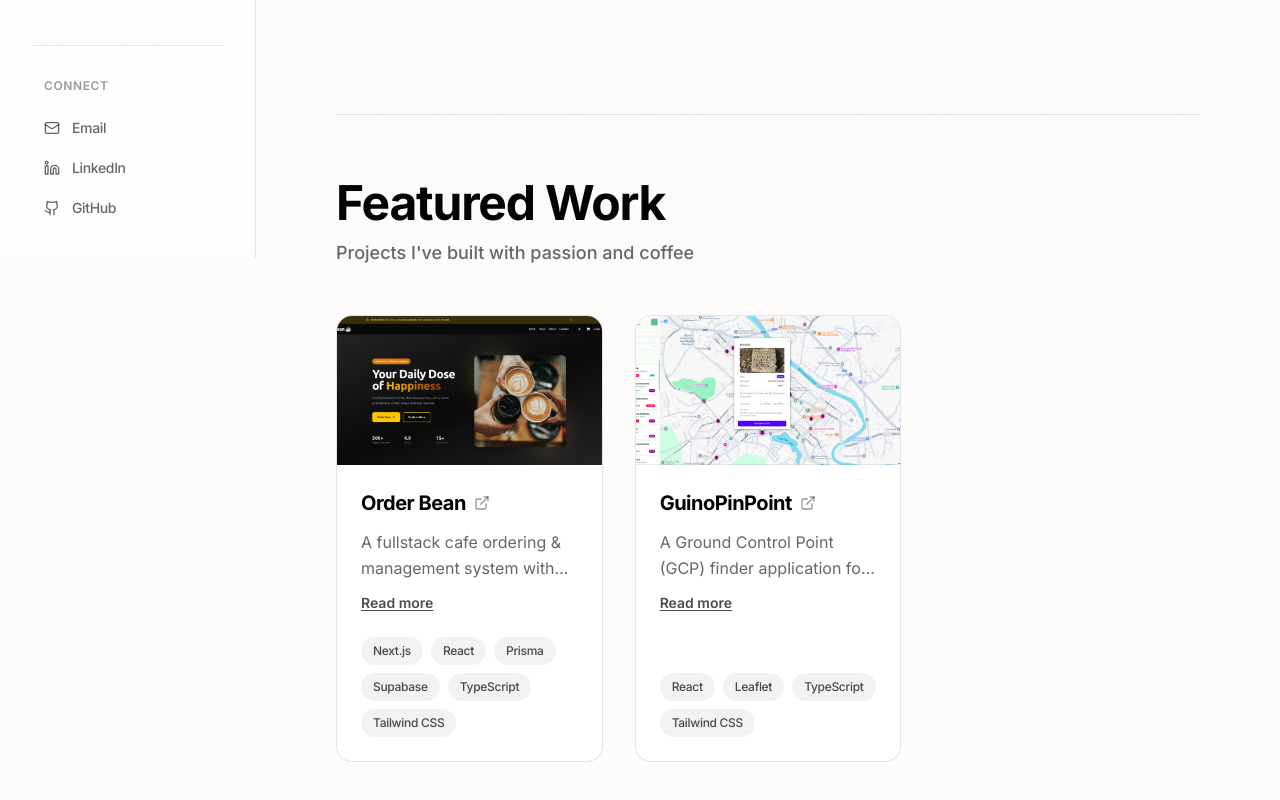
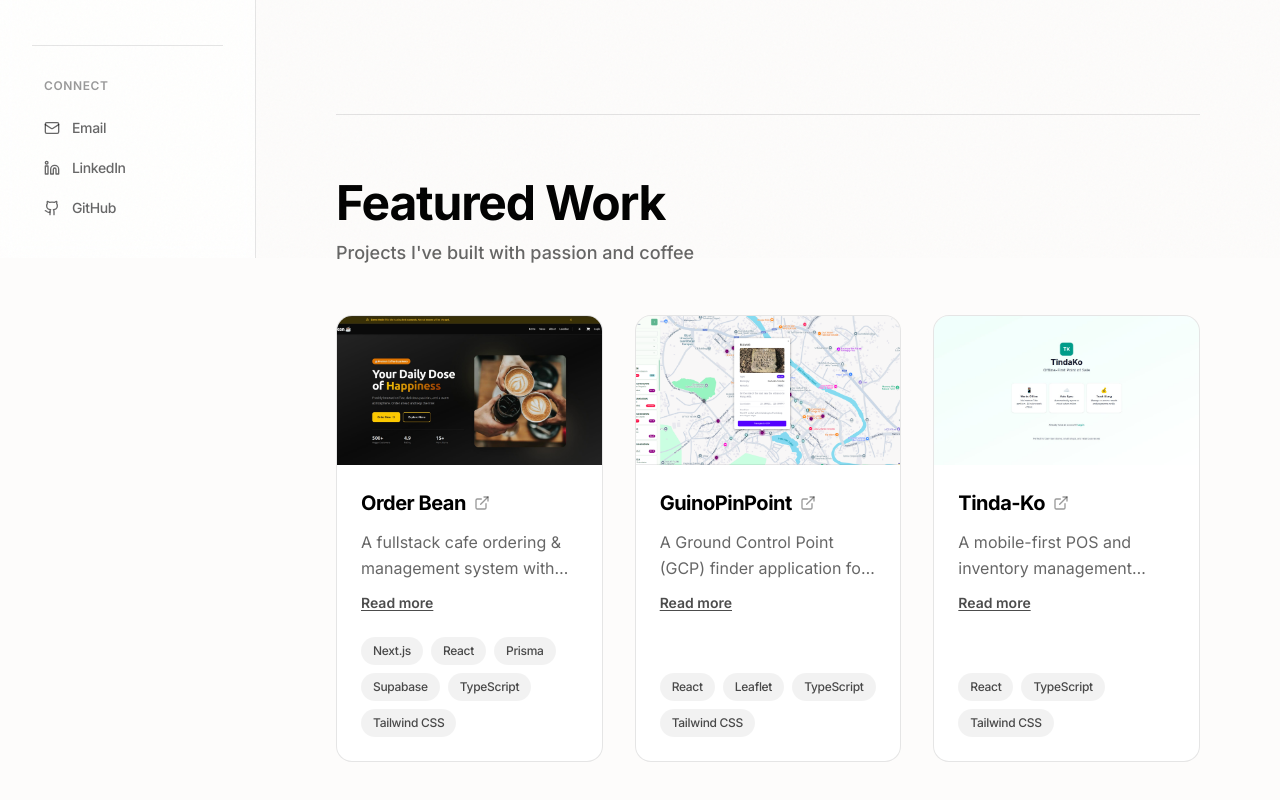
Before and after one commit to socratat-b/My-Portfolio, a React (Vite) app: page / in a window 1280 px wide. Shown: the part 542-1342 px from the top of the page. Built offline with nearby package versions, Linux system fonts and the light colour scheme.

Commit message:
added tindako project

```diff
--- a/src/pages/HomePage.tsx
+++ b/src/pages/HomePage.tsx
@@ -18,6 +18,14 @@ export default function HomePage() {
       tags: ["React", "Leaflet", "TypeScript", "Tailwind CSS"],
       link: "https://guinopinpoint-nu.vercel.app/",
       image: "/GuinoPinPoint_Preview.png"
+    },
+    {
+      id: 3,
+      title: "Tinda-Ko",
+      description: "A mobile-first POS and inventory management system designed for Filipino sari-sari stores and small retail businesses.",
+      tags: ["React", "TypeScript", "Tailwind CSS"],
+      link: "https://tinda-ko-one.vercel.app/",
+      image: "/tindako-preview.jpeg"
     }
   ];
 
--- a/src/pages/ProjectsPage.tsx
+++ b/src/pages/ProjectsPage.tsx
@@ -77,6 +77,14 @@ export default function ProjectsPage() {
       tags: ["Next.js", "React", "Prisma", "Supabase", "TypeScript", "Tailwind CSS"],
       link: "https://order-bean.vercel.app/",
       image: "/order-bean-preview.jpeg"
+    },
+    {
+      id: 9,
+      title: "Tinda-Ko",
+      description: "A mobile-first POS and inventory management system designed for Filipino sari-sari stores and small retail businesses.",
+      tags: ["React", "TypeScript", "Tailwind CSS"],
+      link: "https://tinda-ko-one.vercel.app/",
+      image: "/tindako-preview.jpeg"
     }
   ];
 
```
Also changed, not shown: public/tindako-preview.jpeg (added).
